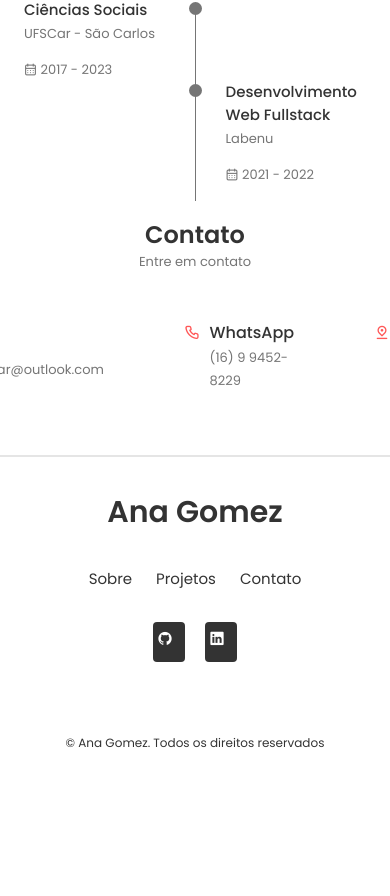
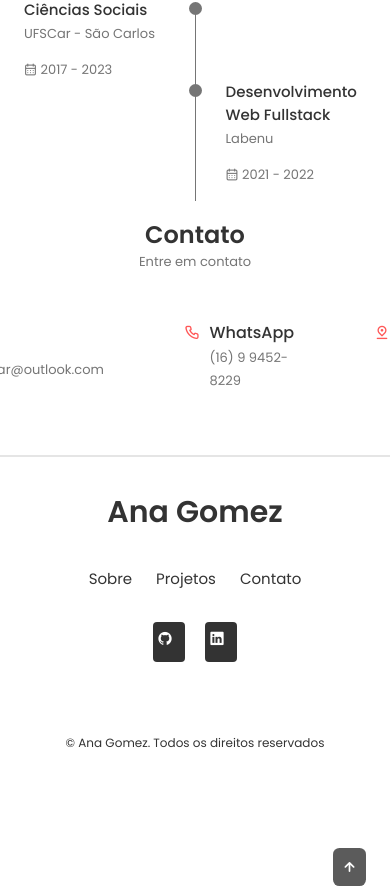
Before and after one commit to anafgomez/react-portfolio, a React (Create React App) app in the folder portfolio/: page / in a window 390 px wide. Shown: the part 2886-3782 px from the top of the page. Built offline with nearby package versions, Linux system fonts and the light colour scheme.

Commit message:
Create and update scrollup code

```diff
--- a/portfolio/src/App.js
+++ b/portfolio/src/App.js
@@ -8,6 +8,7 @@
 import Qualification from './components/qualification/Qualification';
 import Contact from './components/contact/Contact';
 import Footer from './components/footer/Footer';
+import ScrollUp from './components/scrollup/ScrollUp';
 
 const App = () => {
   return (
@@ -20,8 +21,10 @@
         <Services />
         <Qualification />
         <Contact />
-        <Footer />
       </main>
+
+      <Footer />
+      <ScrollUp />
 
     </>
   );
--- /dev/null
+++ b/portfolio/src/components/scrollup/ScrollUp.jsx
@@ -0,0 +1,18 @@
+import React from "react";
+import "./scrollup.css";
+
+const ScrollUp = () => {
+    window.addEventListener("scroll", function () {
+        const scrollUp = document.querySelector(".scrollup");
+        if (this.scrollY >= 560) scrollUp.classList.add("show-scroll");
+        else scrollUp.classList.remove("show-scroll");
+    })
+
+    return (
+        <a href="#" className="scrollup">
+            <i className="uil uil-arrow-up scrollup__icon"></i>
+        </a>
+    )
+}
+
+export default ScrollUp
--- /dev/null
+++ b/portfolio/src/components/scrollup/scrollup.css
@@ -0,0 +1,51 @@
+.scrollup {
+    position: fixed;
+    right: 2.5rem;
+    background-color: var(--title-color);
+    opacity: 0.8;
+    padding: 0.3rem 0.5rem;
+    border-radius: 0.4rem;
+    z-index: var(--z-tooltip);
+    transition: .4s;
+}
+
+.scrollup__icon {
+    font-size: 1.5rem;
+    color: var(--container-color);
+}
+
+.scrollup:hover {
+    background-color: var(--title-color-red);
+}
+
+/* Show Scroll */
+.show-scroll {
+    bottom: 3rem;
+}
+
+/*===================== BREAKPOINTS ======================*/
+/* For large devices */
+@media screen and (max-width: 992px) {
+    .scrollup {
+        right: 1.5rem;
+        padding: 0.25rem 0.4rem;
+    }
+
+    .scrollup__icon {
+        font-size: 1.25rem;
+    }
+}
+
+/* For medium devices */
+@media screen and (max-width: 768px) {
+    .show-scroll {
+        bottom: 4rem;
+    }
+}
+
+/* For small devices */
+@media screen and (max-width: 350px) {
+    .scrollup {
+        right: 1rem;
+    }
+}
```
